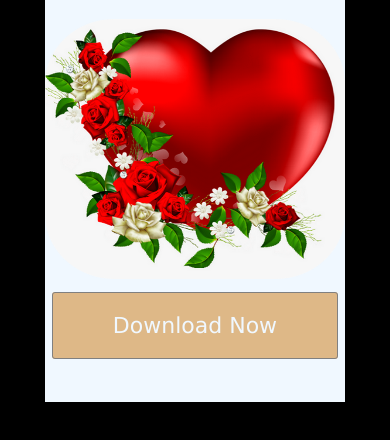
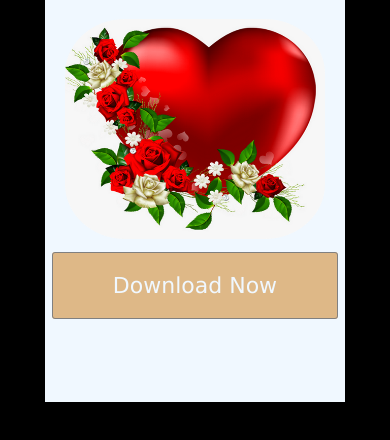
Before and after one commit to HabibBD99/love-tasbeeh, a plain HTML site: page index.html in a window 390 px wide. Shown: the part 248-688 px from the top of the page. Drawn offline with Linux system fonts and the light colour scheme.

Commit message:
new responsive

```diff
--- a/css/style.css
+++ b/css/style.css
@@ -19,6 +19,12 @@ color: white;
  padding: 100px 0px;
 
 }
+.Image{
+height: 260px;
+width: 300px;
+
+}
+
 .Download_Button{
 padding: 40px 30%;
 background-color: burlywood;
@@ -66,5 +72,10 @@ transition: 0.2s;
 
       }
 
+      .Image{
+        height: 220px;
+        width: 260px;
+
+     }
 
 }
--- a/index.html
+++ b/index.html
@@ -11,7 +11,7 @@
 <div class="Main_Card">
     <h1>Please Download This App</h1>
    <div>
-      <img src="./img/Rumeen_Farhana_Love.png" alt="" height="260" width="300">
+      <img src="./img/Rumeen_Farhana_Love.png" alt="" class="Image">
    </div>
    <div>
       <a class="Download_Button" href="./app/LoveTasbeeh.apk" download="./app/LoveTasbeeh.apk">Download Now</a>
```
